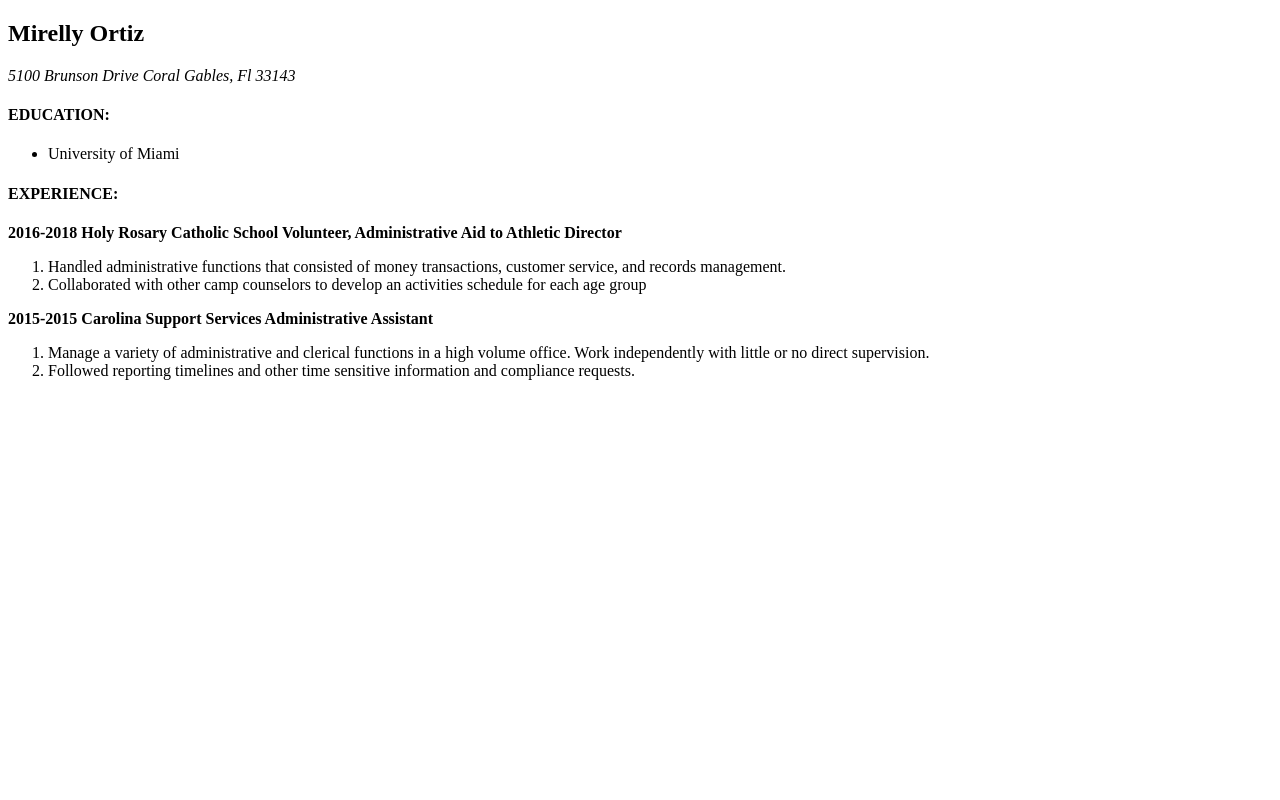
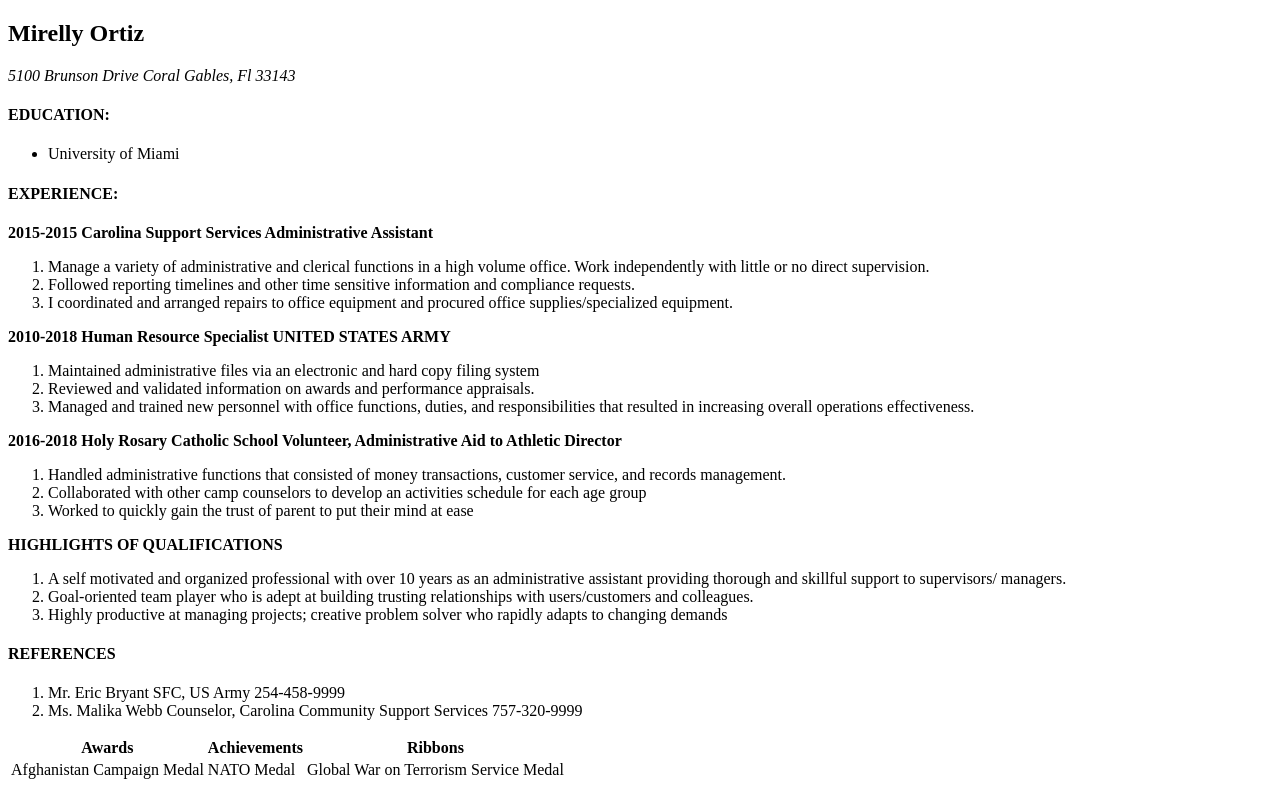
Before and after one commit to mxn436/CIM111, a plain HTML site: page hw/resume/index.html in a window 1280 px wide. Drawn offline with Linux system fonts and the light colour scheme.

Commit message:
hw/resume/index.html
HW reusme assignment

```diff
--- a/hw/resume/index.html
+++ b/hw/resume/index.html
@@ -5,29 +5,54 @@
 </head>
 <body>
 
-
   <h2>Mirelly Ortiz</h2>
   <address>5100 Brunson Drive Coral Gables, Fl 33143</address>
-
   <h4>EDUCATION:</h4>
   <ul>
     <li>University of Miami</li>
   </ul>
   <h4>EXPERIENCE:</h4>
+  <p><strong>2015-2015	Carolina Support Services		Administrative Assistant </strong></p>
+  <ol>
+    <li>Manage a variety of administrative and clerical functions in a high volume office. Work independently with little or no direct supervision.</li>
+    <li>Followed reporting timelines and other time sensitive information and compliance requests.</li>
+    <li>I coordinated and arranged repairs to office equipment and procured office supplies/specialized equipment.</li>
+  </ol>
+  <p><strong>2010-2018	Human Resource Specialist		UNITED STATES ARMY</strong></p>
+  <ol>
+    <li>Maintained administrative files via an electronic and hard copy filing system</li>
+    <li>Reviewed and validated information on awards and performance appraisals.</li>
+    <li>Managed and trained new personnel with office functions, duties, and responsibilities that resulted in increasing overall operations effectiveness.</li>
+</ol>
   <p><strong>2016-2018	Holy Rosary Catholic School	Volunteer, Administrative Aid to Athletic Director</strong></p>
   <ol>
     <li>Handled administrative functions that consisted of money transactions, customer service, and records management.</li>
     <li>Collaborated with other camp counselors to develop an activities schedule for each age group</li>
+    <li>Worked to quickly gain the trust of parent to put their mind at ease</li>
   </ol>
-  <p><strong>2015-2015	Carolina Support Services		Administrative Assistant </strong></p>
-  <ol>
-    <li>Manage a variety of administrative and clerical functions in a high volume office. Work independently with little or no direct supervision.</li>
-    <li>Followed reporting timelines and other time sensitive information and compliance requests.</li>
-  </ol>
-
-
-</body>
-
+<p><strong>HIGHLIGHTS OF QUALIFICATIONS</strong></p>
+<ol>
+  <li>A self motivated and organized professional with over 10 years as an administrative assistant providing thorough and skillful support to supervisors/ managers.</li>
+  <li>Goal-oriented team player who is adept at building trusting relationships with users/customers and colleagues.</li>
+  <li>Highly productive at managing projects; creative problem solver who rapidly adapts to changing demands</li>
+</ol>
+<h4>REFERENCES</h4>
+<ol>
+  <li>Mr. Eric Bryant		SFC, US Army					254-458-9999</li>
+  <li>Ms. Malika Webb		Counselor, Carolina Community Support Services	757-320-9999</li>
+</ol>
+<table>
+  <tr>
+    <th>Awards</th>
+    <th>Achievements</th>
+    <th>Ribbons</th>
+  </tr>
+  <tr>
+  <td>Afghanistan Campaign Medal</td>
+  <td>NATO Medal</td>
+  <td>Global War on Terrorism Service Medal</td>
+</tr>
+</table>
 
 
 
```
Also changed, not shown: hw/resume/images/monkey.jpg (added).
